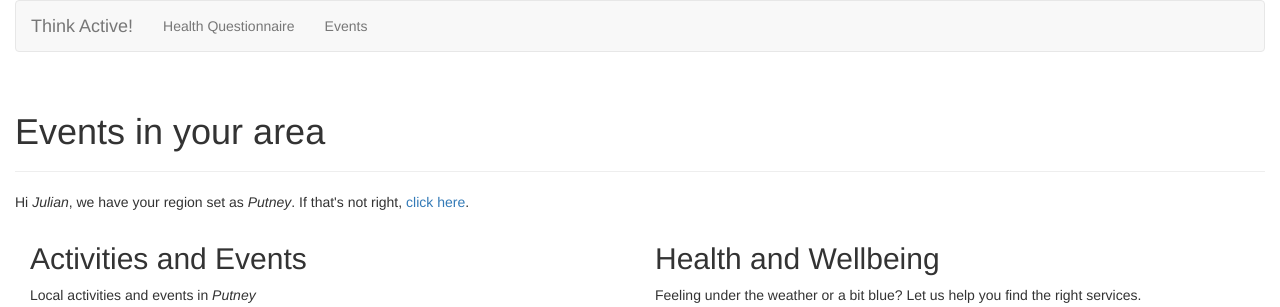
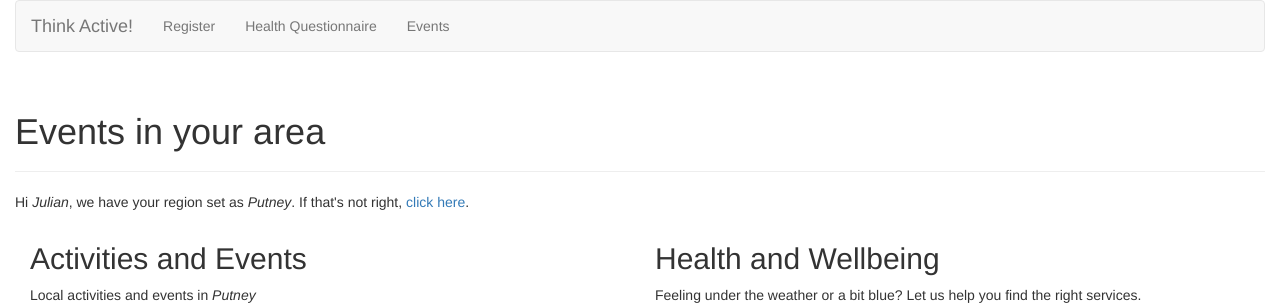
Before and after one commit to lampholder/maria-health, a PHP site: page /events.php in a window 1280 px wide. Shown: the top 307 px of the page. Run offline with PHP 8.4, Linux system fonts and the light colour scheme; some libraries are stand-ins or nearby versions.

Commit message:
Linking to all the pages

```diff
--- a/nav.php
+++ b/nav.php
@@ -9,6 +9,9 @@
     <div class="collapse navbar-collapse" id="bs-example-navbar-collapse-1">
         <ul class="nav navbar-nav">
             <li>
+                <a href="register.php">Register</a>
+            </li>
+            <li>
                 <a href="questionnaire.php">Health Questionnaire</a>
             </li>
             <li>
```
